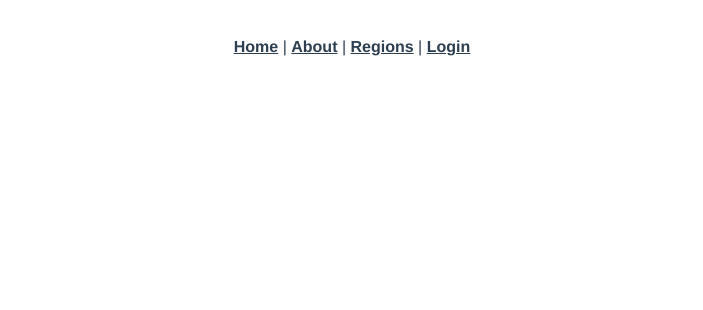
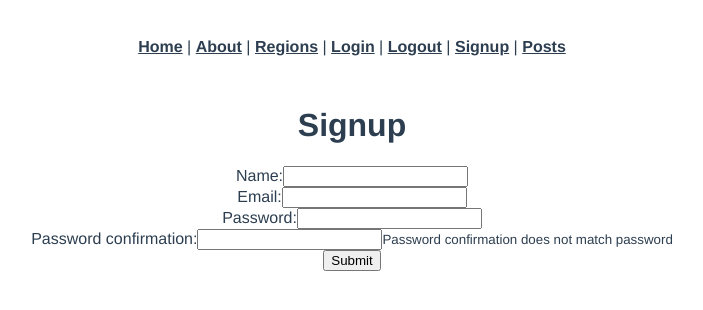
Before and after one commit to cckirk/pinball-test-vue, a Vue app: page /Signup in a window 1280 px wide. Shown: the top 310 px of the page, without its empty margins (288-991 px from the left). Built offline with nearby package versions, Linux system fonts and the light colour scheme.

Commit message:
added index function and fixed authentication

```diff
--- a/package.json
+++ b/package.json
@@ -11,6 +11,7 @@
     "axios": "^0.21.1",
     "bootstrap": "^5.0.2",
     "core-js": "^3.6.5",
+    "cors": "^2.8.5",
     "jquery": "^3.6.0",
     "popper.js": "^1.16.1",
     "vue": "^2.6.11",
--- a/src/App.vue
+++ b/src/App.vue
@@ -5,7 +5,11 @@
       |
       <router-link to="/about">About</router-link> |
       <router-link to="/regions">Regions</router-link> |
-      <router-link to="/login">Login</router-link>
+      <router-link to="/login">Login</router-link> |
+      <router-link to="/logout">Logout</router-link> |
+      <router-link to="/signup">Signup</router-link> |
+      <router-link to="/PostsIndex">Posts</router-link>
+
     </div>
     <router-view />
   </div>
@@ -33,3 +37,20 @@
   color: #42b983;
 }
 </style>
+
+<script>
+export default {
+  methods: {
+    isLoggedIn: function () {
+      if (localStorage.getItem("jwt")) {
+        return true;
+      } else {
+        return false;
+      }
+    },
+    getUserId: function () {
+      return localStorage.getItem("user_id");
+    },
+  },
+};
+</script>
--- a/src/main.js
+++ b/src/main.js
@@ -10,7 +10,6 @@ if (jwt) {
   axios.defaults.headers.common["Authorization"] = "Bearer " + jwt;
 }
 
-
 Vue.config.productionTip = false;
 
 new Vue({
--- a/src/router/index.js
+++ b/src/router/index.js
@@ -3,6 +3,10 @@ import VueRouter from "vue-router";
 import Home from "../views/Home.vue";
 import RegionsIndex from "../views/RegionsShow.vue";
 import Login from "../views/Login.vue";
+import Signup from "../views/Signup.vue";
+import Logout from "../views/Logout.vue";
+import postsShow from "../views/PostsShow.vue";
+import postsIndex from "../views/PostsIndex.vue"
 
 Vue.use(VueRouter);
 
@@ -11,6 +15,26 @@ const routes = [
     path: "/",
     name: "Home",
     component: Home,
+  },
+  {
+    path: "/PostsIndex",
+    name: "PostsIndex",
+    component: postsIndex,
+  },
+  {
+    path: "/PostsShow",
+    name: "PostsShow",
+    component: postsShow
+  },
+  {
+    path: "/Logout",
+    name: "Logout",
+    component: Logout,
+  },
+  {
+    path: "/Signup",
+    name: "Signup",
+    component: Signup,
   },
   {
     path: "/regions",
--- a/src/views/Home.vue
+++ b/src/views/Home.vue
@@ -22,7 +22,6 @@ export default {
     //regions index
     RegionsIndex: function () {
       axios.get("/regions").then((response) => {
-        console.log(regions);
         console.log("regionsIndex", response);
         this.regions = response.data;
       });
--- a/src/views/Login.vue
+++ b/src/views/Login.vue
@@ -11,7 +11,7 @@
       <label>Password:</label>
       <input type="password" v-model="newSessionParams.password" />
     </div>
-    <input type="submit" value="Submit" />
+    <input v-on:click="submit()" type="submit" value="Submit" />
   </div>
 </template>
 
@@ -28,10 +28,12 @@ export default {
   },
   methods: {
     submit: function () {
+      var params = { email: this.newSessionParams.email, password: this.newSessionParams.password };
       axios
-        .post("/sessions", this.newSessionParams)
+        .post("/sessions", params)
         .then((response) => {
           axios.defaults.headers.common["Authorization"] = "Bearer " + response.data.jwt;
+          console.log("loged in");
           localStorage.setItem("jwt", response.data.jwt);
           localStorage.setItem("user_id", response.data.user_id);
           this.$router.push("/regions");
--- /dev/null
+++ b/src/views/Logout.vue
@@ -0,0 +1,24 @@
+<template>
+  <div class="logout">
+    <h1> You have Logged out</h1>
+    <button v-on:click="loginRoute()">Login</button>
+  </div>
+</template>
+
+<script>
+import axios from "axios";
+export default {
+  created: function () {
+    console.log("in logout");
+    delete axios.defaults.headers.common["Authorization"];
+    localStorage.setItem("jwt");
+    localStorage.removeItem("user_id");
+  },
+  methods: {
+    loginRoute: function () {
+      console.log("returning to login");
+      this.$router.push("/login");
+    },
+  },
+};
+</script>
--- /dev/null
+++ b/src/views/PostsIndex.vue
@@ -0,0 +1,40 @@
+<template>
+  <div class="home">
+    <!-- <h1>{{ posts }}</h1> -->
+    <div v-for="post in posts" v-bind:key="post.id">
+      <p>{{ post.id }}</p>
+      <p>{{ post.title }}</p>
+      <p>{{ post.comment }}</p>
+      <p>{{ post.high_score }}</p>
+      <p>{{ post.address }}</p>
+      <hr>
+      <a v-bind:href="`posts/${post.id}`">1</a>
+    </div>
+  </div>
+</template>
+
+<style></style>
+
+<script>
+import axios from "axios";
+export default {
+  data: function () {
+    return {
+      message: "Welcome to the index page!",
+      posts: [],
+    };
+  },
+  created: function () {
+    this.PostsIndex();
+  },
+  methods: {
+    PostsIndex: function () {
+      console.log("in index posts");
+      axios.get("/posts").then((response) => {
+        console.log(response.data);
+        this.posts = response.data;
+      });
+    },
+  },
+};
+</script>
--- /dev/null
+++ b/src/views/PostsShow.vue
@@ -0,0 +1,62 @@
+<template>
+  <div class="posts-show">
+    <h1>id: {{ post.id }}</h1>
+    <h1>title: {{ post.title }}</h1>
+    <h1>comment: {{ post.comment }}</h1>
+    <h1>high score: {{ post.high_score }}</h1>
+    <h1>img_url: {{ post.img_url }}</h1>
+    <p>user_id: {{ $parent.getUserId() }}</p>
+    <p>user_id: {{ post.user_id }}</p>
+    <p><img v-bind:src="post.image"></p>
+    <router-link v-if="post.user_id == $parent.getUserId()" v-bind:to="`/posts/${post.id}/edit`">Edit</router-link>
+  </div>
+</template>
+<script>
+import axios from "axios";
+export default {
+  data: function () {
+    return {
+      message: "Welcome to the show!",
+      post: {},
+    };
+  },
+  created: function () {
+    this.postShow();
+    this.postIndex();
+  },
+  methods: {
+    postShow: function () {
+      console.log("getting a single post");
+      console.log(this.$route);
+      // get data from rails
+      axios.get(`/posts/${this.$route.params.id}`).then((response) => {
+        console.log(response.data);
+        this.post = response.data;
+      });
+    },
+    postIndex: function () {
+      console.log("showing every post");
+      console.log(this.$route);
+      axios.get(`/post`).then((response) => {
+        console.log("response.data");
+        this.post = response.data;
+      });
+    },
+    postDelete: function () {
+      console.log("destroying post");
+      axios.delete("/posts/${this.$route.params.id}").then((response) => {
+        console.log(response.data);
+        this.$router.push;
+      });
+    },
+    getUserId: function () {
+      console.log("getting user_id");
+      console.log(this.$route);
+      axios.get(`/posts/${this.$route.params.id}`).then((response) => {
+        console.log("resonse.data");
+        this.post = response.data;
+      });
+    },
+  },
+};
+</script>
--- /dev/null
+++ b/src/views/Signup.vue
@@ -0,0 +1,61 @@
+<template>
+  <div class="signup">
+    <form v-on:submit.prevent="submit()">
+      <h1>Signup</h1>
+      <ul>
+        <li v-for="error in errors" v-bind:key="error">{{ error }}</li>
+      </ul>
+      <div>
+        <label>Name:</label>
+        <input type="text" v-model="newUserParams.name" />
+      </div>
+      <div>
+        <label>Email:</label>
+        <input type="email" v-model="newUserParams.email" />
+      </div>
+      <div>
+        <label>Password:</label>
+        <input type="password" v-model="newUserParams.password" />
+        <small v-if="newUserParams.password.length < 6 && newUserParams.password.length > 0">Password is too short</small>
+        <small v-if="newUserParams.password.length >= 6 && newUserParams.password.length <= 20">{{ 20 - newUserParams.password.length }} characters remaining</small>
+        <small v-if="newUserParams.password.length > 20">Password is too long</small>
+
+      </div>
+      <div>
+        <label>Password confirmation:</label>
+        <input type="password" v-model="newUserParams.password_confirmation" />
+        <small v-if="newUserParams.password !== newUserParams.password_confirmation">Password confirmation does not match password</small>
+      </div>
+      <input type="submit" value="Submit" />
+    </form>
+  </div>
+</template>
+
+<script>
+import axios from "axios";
+export default {
+  data: function () {
+    return {
+      newUserParams: {
+        name: "",
+        password: "",
+        password_confirmaton: "",
+      },
+      errors: [],
+    };
+  },
+  methods: {
+    submit: function () {
+      axios
+        .post("/users", this.newUserParams)
+        .then((response) => {
+          console.log(response.data);
+          this.$router.push("/login");
+        })
+        .catch((error) => {
+          this.errors = error.response.data.errors;
+        });
+    },
+  },
+};
+</script>
```
Also changed, not shown: src/views/PostsDelete.vue (added), src/views/PostsEdit.vue (added), 1 other file (tests, documents, lock files or other folders).
